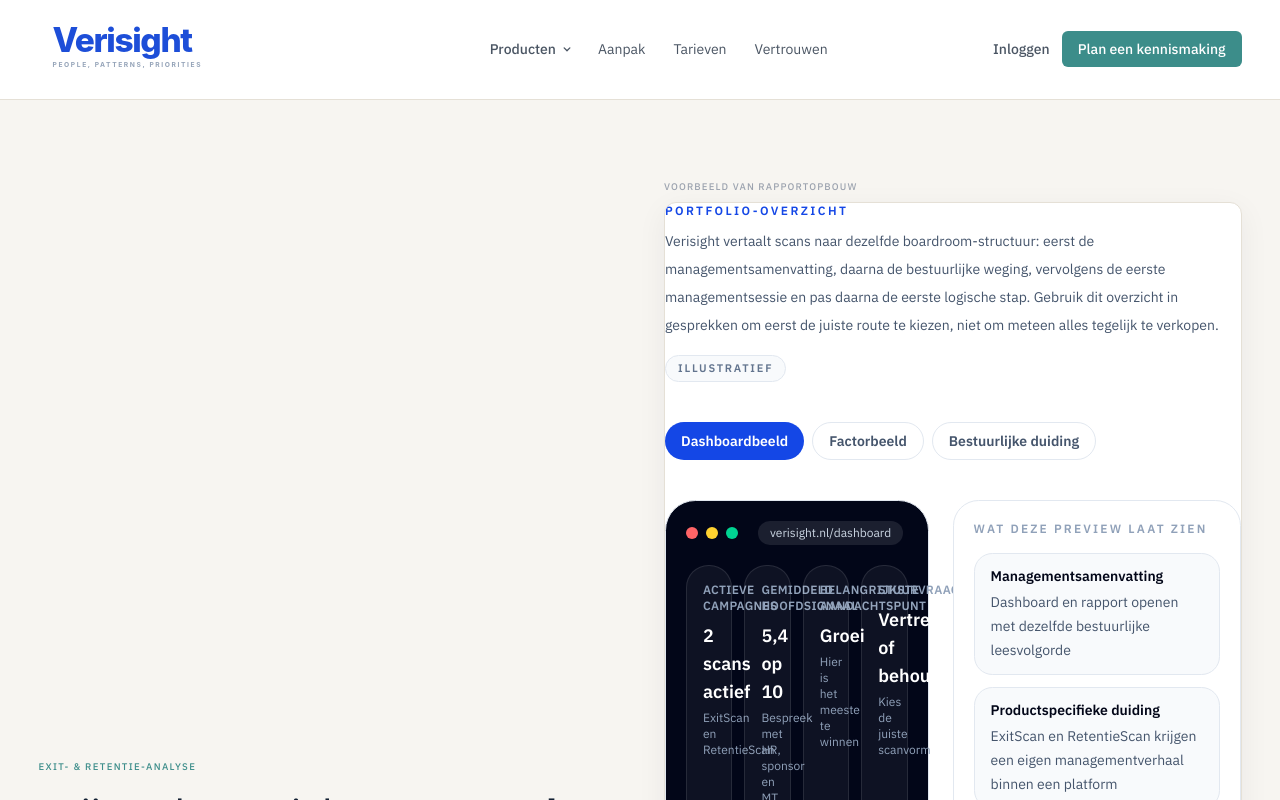
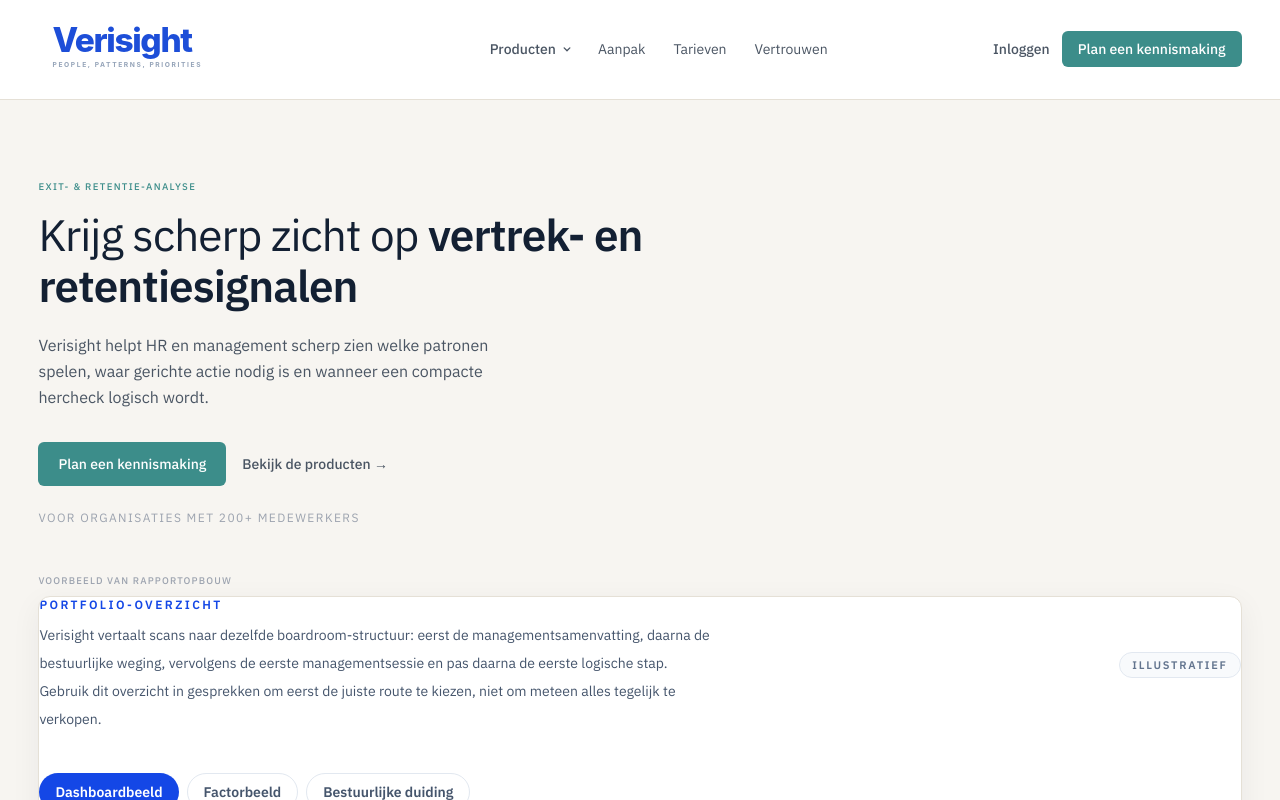
Before and after one commit to larshengel08-lang/VerisightSaaS, a Next.js app in the folder frontend/: page / in a window 1280 px wide. Shown: the top 800 px of the page. Built offline with nearby package versions, Linux system fonts and the light colour scheme.

Commit message:
Move homepage preview below hero

```diff
--- a/frontend/app/page.tsx
+++ b/frontend/app/page.tsx
@@ -55,8 +55,8 @@ export default function LandingPage() {
 
           {/* 1 — Hero */}
           <section className="bg-[#F7F5F1] border-b border-[#E5E0D6]">
-            <div className="marketing-shell grid gap-12 py-16 lg:grid-cols-2 lg:items-center lg:py-20">
-              <div>
+            <div className="marketing-shell py-16 lg:py-20">
+              <div className="max-w-3xl">
                 <p className="text-[0.6rem] font-medium uppercase tracking-[0.14em] text-[#3C8D8A]">
                   Exit- &amp; retentie-analyse
                 </p>
@@ -65,7 +65,7 @@ export default function LandingPage() {
                   <strong className="font-semibold">vertrek- en retentiesignalen</strong>
                 </h1>
                 <p className="mt-5 max-w-[48ch] text-base leading-relaxed text-[#4A5563]">
-                  Verisight helpt HR en management scherp zien welke patronen spelen en waar gerichte actie nodig is.
+                  Verisight helpt HR en management scherp zien welke patronen spelen, waar gerichte actie nodig is en wanneer een compacte hercheck logisch wordt.
                 </p>
                 <div className="mt-8 flex flex-wrap items-center gap-4">
                   <Link
@@ -86,7 +86,7 @@ export default function LandingPage() {
                 </p>
               </div>
 
-              <div>
+              <div className="mt-12">
                 <p className="mb-2 text-[0.6rem] font-medium uppercase tracking-[0.12em] text-[#9CA3AF]">
                   Voorbeeld van rapportopbouw
                 </p>
@@ -161,6 +161,14 @@ export default function LandingPage() {
                   </Link>
                 </div>
               ))}
+            </div>
+            <div className="mt-6 rounded-xl border border-[rgba(247,245,241,0.12)] bg-[rgba(247,245,241,0.06)] p-6">
+              <p className="text-[0.6rem] font-medium uppercase tracking-[0.14em] text-[#D6A14D]">Vervolgroute</p>
+              <h3 className="mt-3 text-xl font-medium text-[#F7F5F1]">Pulse blijft bewust een compacte follow-on route.</h3>
+              <p className="mt-3 max-w-[58ch] text-sm leading-relaxed text-[rgba(247,245,241,0.68)]">
+                Pas na een eerste diagnose, baseline of eerste actie komt Pulse in beeld als korte managementcheck. Zo
+                blijft de eerste koop scherp en de vervolgstap kleiner dan een nieuwe brede meting.
+              </p>
             </div>
           </MarketingSection>
 
```
